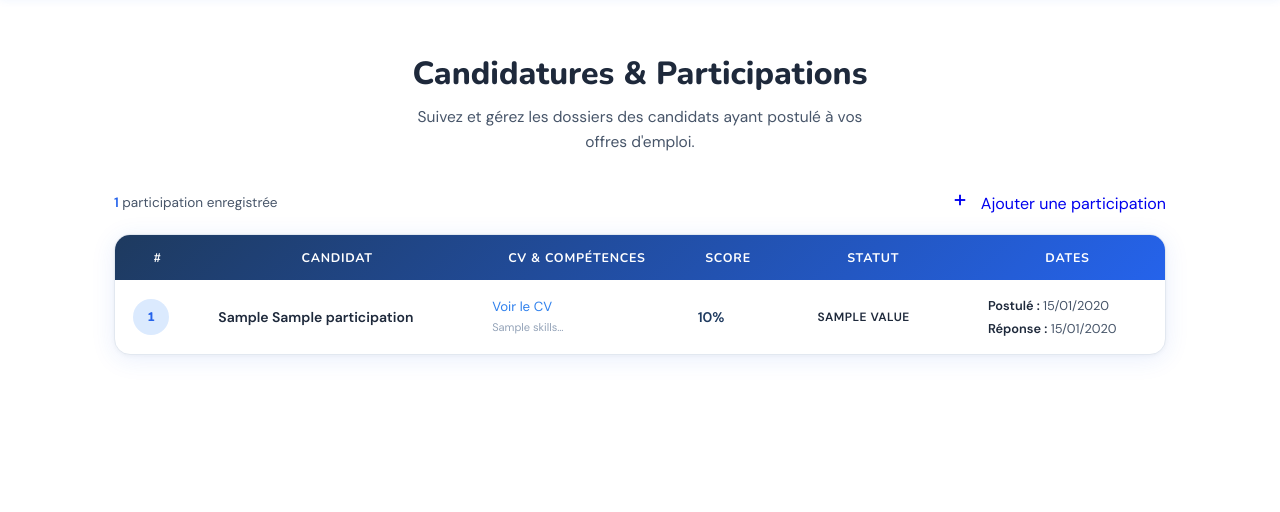
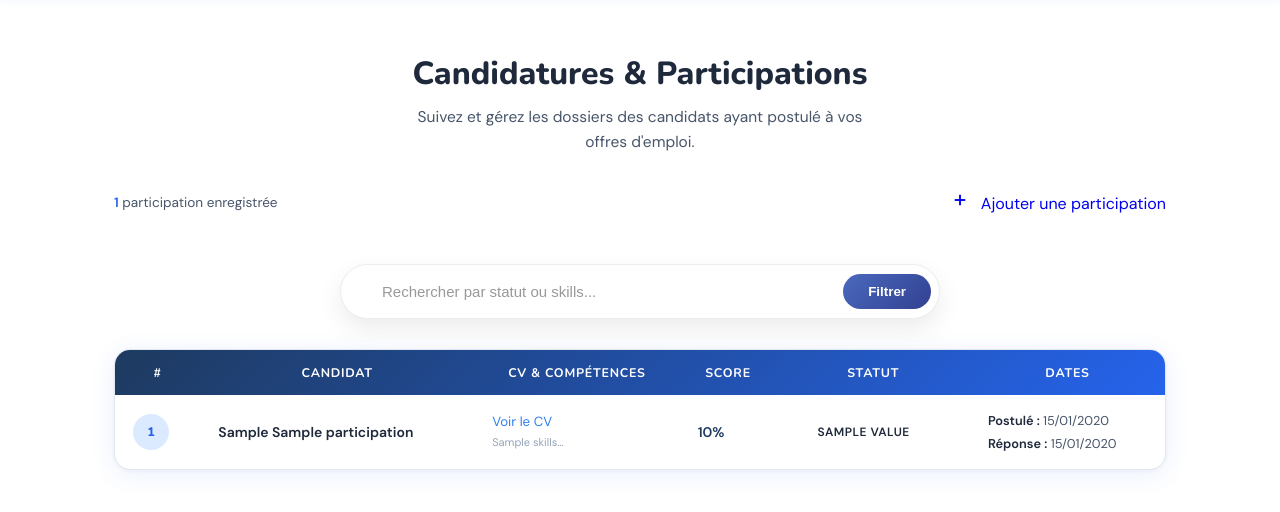
Before and after one commit to nour-elmi/Esprit-PIDEV-WEB-3A31-2026-Intellink, a Symfony app: template templates/liste_participation/frontend/showParticipation.html.twig in a window 1280 px wide. Shown: the part 64-576 px from the top of the page. Run offline with Twig, Linux system fonts and the light colour scheme; the template is opened without the code that fills it: most values are stand-ins (such as "Sample title", 1, 10 or a date in 2020); some libraries are stand-ins or nearby versions.

Commit message:
recherche participation formateur

```diff
--- a/templates/liste_participation/frontend/showParticipation.html.twig
+++ b/templates/liste_participation/frontend/showParticipation.html.twig
@@ -33,6 +33,16 @@
         </svg>
         Ajouter une participation
     </a>
+</div>
+
+<div class="search-container">
+    <form action="{{ path('showParticipation', {'id': offre.idOffre}) }}" method="get" class="search-wrapper">
+        <i class="fas fa-search search-icon"></i>
+        <input type="text" name="query" class="search-input"
+               placeholder="Rechercher par statut ou skills..."
+               value="{{ app.request.query.get('query') }}">
+        <button type="submit" class="search-btn">Filtrer</button>
+    </form>
 </div>
 
 {# ── Table ── #}
--- a/templates/offres_emploi/frontend/showOffreUser.html.twig
+++ b/templates/offres_emploi/frontend/showOffreUser.html.twig
@@ -23,7 +23,7 @@
 </div>
 
 <div class="search-container">
-    <form action="{{ path('showOffre') }}" method="get" class="search-wrapper">
+    <form action="{{ path('showOffreUser') }}" method="get" class="search-wrapper">
         <i class="fas fa-search search-icon"></i>
         <input type="text" name="query" class="search-input" placeholder="Rechercher par entreprise..." value="{{ app.request.query.get('query') }}">
         <button type="submit" class="search-btn">Rechercher</button>
```
Also changed, not shown: src/Controller/ListeParticipationController.php (+10 -2 lines), src/Repository/ListeParticipationRepository.php (+19 -0 lines).
